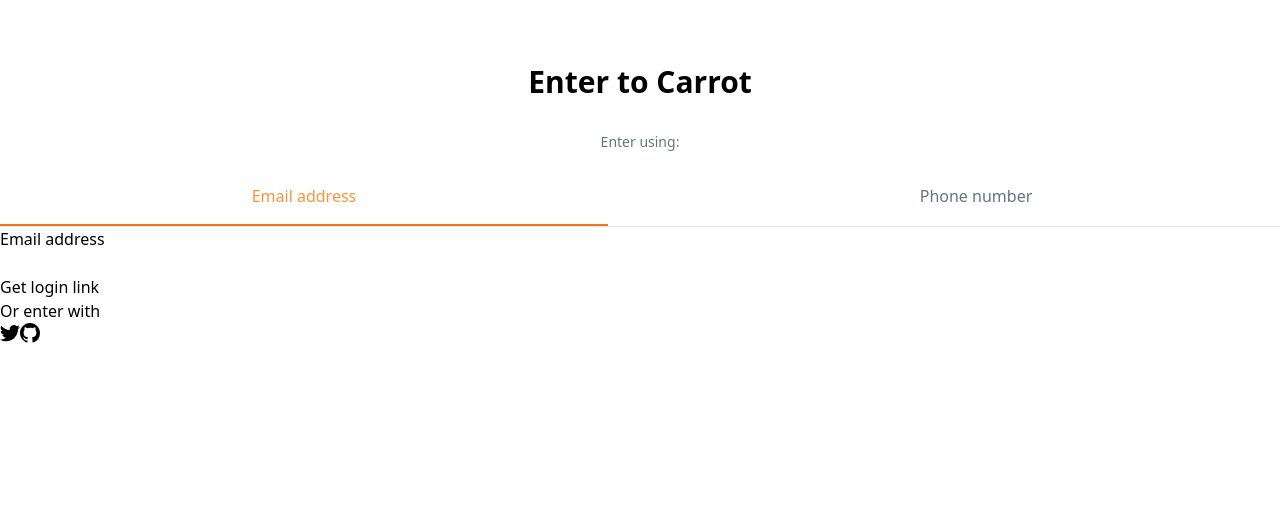
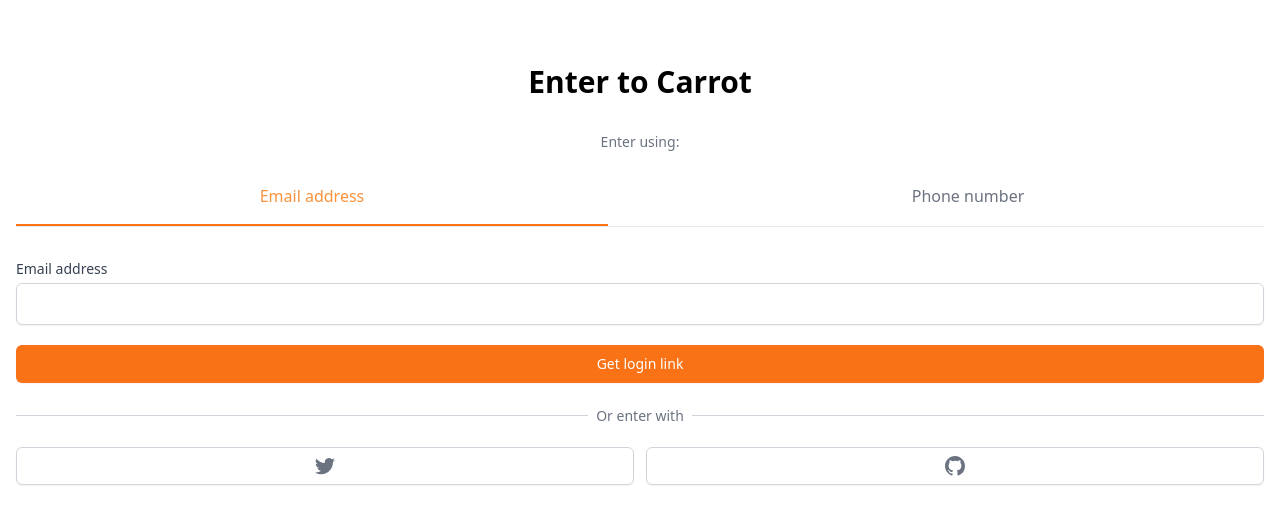
Before and after one commit to seorang42/carrot-clone, a Next.js app: page /enter in a window 1280 px wide. Shown: the top 524 px of the page. Built offline with nearby package versions, Linux system fonts and the light colour scheme.

Commit message:
5.2 Auth part Two

```diff
--- a/package.json
+++ b/package.json
@@ -9,6 +9,7 @@
     "lint": "next lint"
   },
   "dependencies": {
+    "@tailwindcss/forms": "^0.5.6",
     "@types/node": "20.6.0",
     "@types/react": "18.2.21",
     "@types/react-dom": "18.2.7",
--- a/pages/enter.tsx
+++ b/pages/enter.tsx
@@ -9,7 +9,7 @@
   const onEmailClick = () => setMethod("email");
   const onPhoneClick = () => setMethod("phone");
   return (
-    <div className="mt-16">
+    <div className="mt-16 px-4">
       <h3 className="text-3xl font-bold text-center">Enter to Carrot</h3>
       <div className="mt-8">
         <div className="flex flex-col items-center">
@@ -39,34 +39,48 @@
             </button>
           </div>
         </div>
-        <form>
-          <label>
+        <form className="flex flex-col mt-8">
+          <label className="text-sm font-medium text-gray-700">
             {method === "email" ? "Email address" : null}
             {method === "phone" ? "Phone number" : null}
           </label>
-          <div>
-            {method === "email" ? <input type="email" required /> : null}
+          <div className="mt-1">
+            {method === "email" ? (
+              <input
+                type="email"
+                className="appearance-none w-full px-3 py-2 border border-gray-300 rounded-md shadow-sm placeholder-gray-400 focus:outline-none focus:ring-orange-500 focus:border-orange-500"
+                required
+              />
+            ) : null}
             {method === "phone" ? (
-              <div>
-                <span>+82</span>
-                <input type="number" required />
+              <div className="flex rounded-md shadow-sm">
+                <span className="flex items-center justify-center px-3 rounded-l-md border border-r-0 border-gray-300 bg-gray-50 text-gray-500 select-none text-sm">
+                  +82
+                </span>
+                <input
+                  className="appearance-none w-full px-3 py-2 border border-gray-300 rounded-md rounded-l-none shadow-sm placeholder-gray-400 focus:outline-none focus:ring-orange-500 focus:border-orange-500"
+                  type="number"
+                  required
+                />
               </div>
             ) : null}
           </div>
-          <button>
+          <button className="mt-5 bg-orange-500 hover:bg-orange-600 text-white px-4 py-2 border border-transparent rounded-md shadow-sm font-medium text-sm focus:ring-2 focus:ring-offset-2 focus:ring-orange-500 focus:outline-none">
             {method === "email" ? "Get login link" : null}
             {method === "phone" ? "Get one-time password" : null}
           </button>
         </form>
-        <div>
-          <div>
-            <div />
-            <div>
-              <span>Or enter with</span>
+        <div className="mt-8">
+          <div className="relative">
+            <div className="absolute w-full border-t border-gray-300" />
+            <div className="relative -top-3 text-center">
+              <span className="bg-white px-2 text-sm text-gray-500">
+                Or enter with
+              </span>
             </div>
           </div>
-          <div>
-            <button>
+          <div className="grid grid-cols-2 gap-3 mt-2">
+            <button className="flex justify-center items-center px-4 py-2 border border-gray-300 rounded-md shadow-sm bg-white text-sm font-medium text-gray-500 hover:bg-gray-50">
               <svg
                 className="w-5 h-5"
                 aria-hidden="true"
@@ -76,7 +90,7 @@
                 <path d="M6.29 18.251c7.547 0 11.675-6.253 11.675-11.675 0-.178 0-.355-.012-.53A8.348 8.348 0 0020 3.92a8.19 8.19 0 01-2.357.646 4.118 4.118 0 001.804-2.27 8.224 8.224 0 01-2.605.996 4.107 4.107 0 00-6.993 3.743 11.65 11.65 0 01-8.457-4.287 4.106 4.106 0 001.27 5.477A4.073 4.073 0 01.8 7.713v.052a4.105 4.105 0 003.292 4.022 4.095 4.095 0 01-1.853.07 4.108 4.108 0 003.834 2.85A8.233 8.233 0 010 16.407a11.616 11.616 0 006.29 1.84" />
               </svg>
             </button>
-            <button>
+            <button className="flex justify-center items-center px-4 py-2 border border-gray-300 rounded-md shadow-sm bg-white text-sm font-medium text-gray-500 hover:bg-gray-50">
               <svg
                 className="w-5 h-5"
                 aria-hidden="true"
--- a/tailwind.config.ts
+++ b/tailwind.config.ts
@@ -16,6 +16,6 @@
     },
   },
   darkMode: "media",
-  plugins: [],
+  plugins: [require("@tailwindcss/forms")],
 };
 export default config;
```
Also changed, not shown: 1 other file (tests, documents, lock files or other folders).
